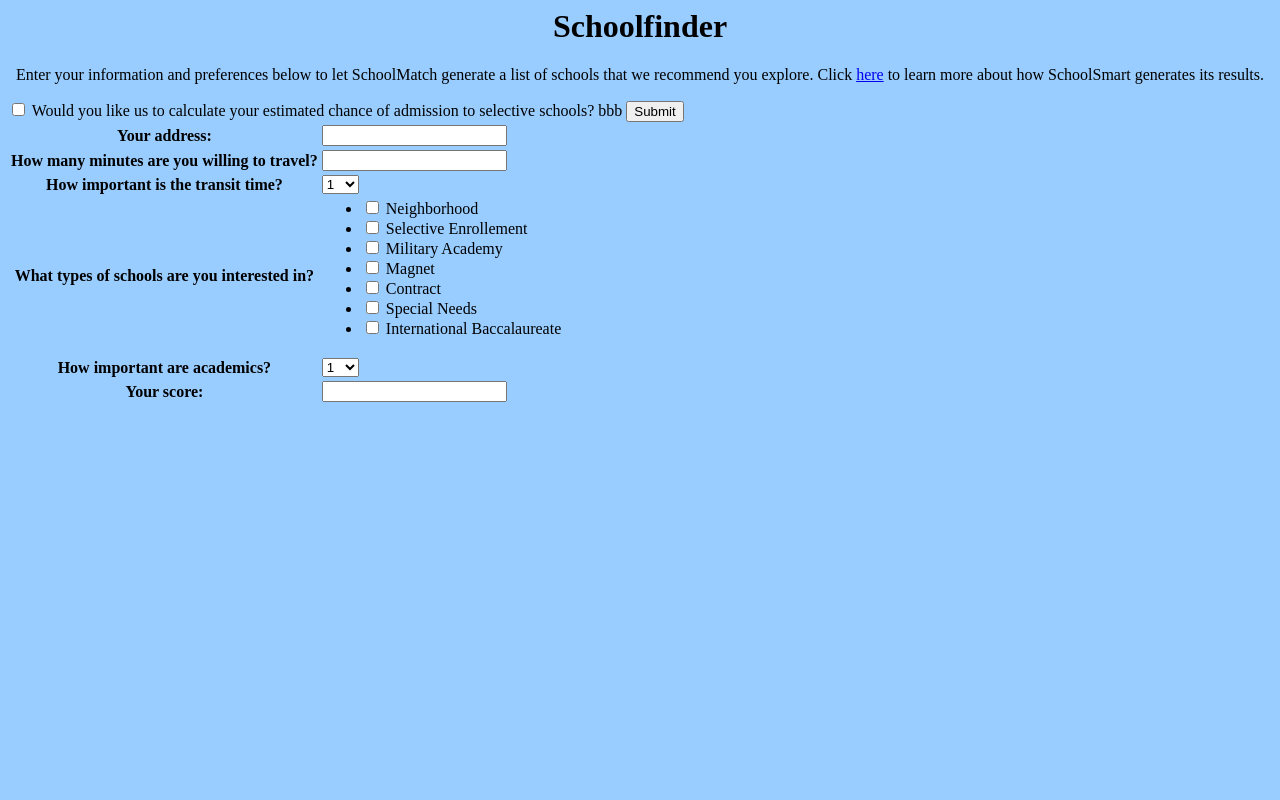
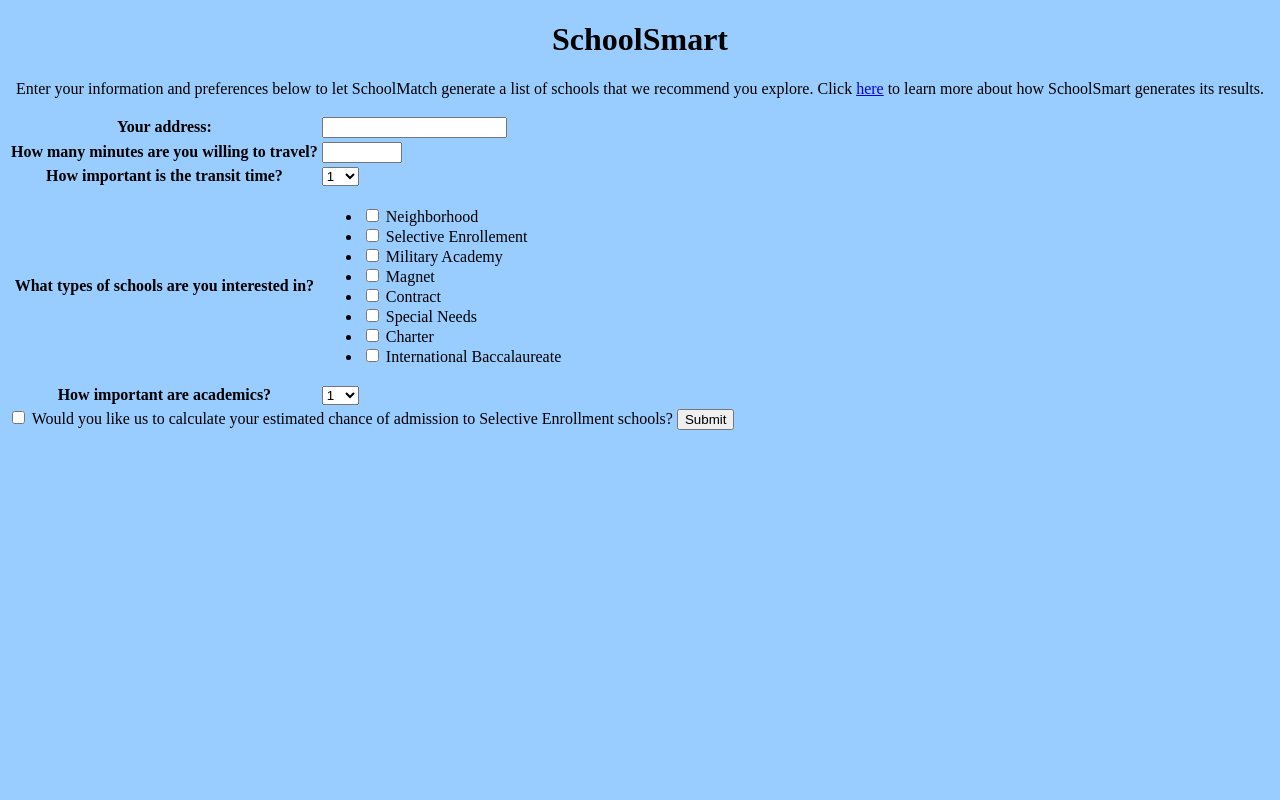
Before and after one commit to smahaffie/Chicago_HS_Finder, a Django app: template schoolfinder/matcher/templates/matcher/start.html in a window 1280 px wide. Run offline with Django 3.2, Linux system fonts and the light colour scheme; the template is opened without the code that fills it: values that come from a table or form of the project are taken from there, others are empty; tables that the repository leaves empty hold one stand-in row (values such as "Sample post"); some libraries are stand-ins or nearby versions.

Commit message:
sql query fixed

```diff
--- a/Functions/get_tier_number.py
+++ b/Functions/get_tier_number.py
@@ -12,5 +12,6 @@
     search_button.click()
 
     tier_number_text = driver.find_element_by_id('tierNumber').text
+    driver.close()
 
     return tier_number_text.split()[-1]
--- a/schoolfinder/matcher/templates/matcher/results.html
+++ b/schoolfinder/matcher/templates/matcher/results.html
@@ -20,7 +20,7 @@
 
   </tr>
     {% for name in names %}
-    <tr> <td> {{ name.1 }} </td> <td> {{ name.2 }} </td> <td> {{ name.3 }} </td><td> {{ name.4}} </td><td> {{ placeholder}} </td></tr>
+    <tr> <td> {{ name.0 }} </td> <td> {{ name.2 }} </td> <td> {{ name.3 }} </td><td> {{ name.4}} </td><td> {{ name.5 }} </td></tr>
     {% endfor %}
     </table>
 
--- a/schoolfinder/matcher/templates/matcher/start.html
+++ b/schoolfinder/matcher/templates/matcher/start.html
@@ -1,37 +1,46 @@
+<!DOCTYPE html>
 <html>
     <head>
         <title>SchoolSmart</title>
+        <style>
+            .center {
+                text-align: center;
+            }
 
+            .nodisplay {
+                display: none;
+            }
+        </style>
         <script src="https://code.jquery.com/jquery-1.11.3.js"></script>
-
     </head>
     <body BGCOLOR=#99ccff>
-    <h1><center>Schoolfinder</center></h1>
+        <h1 class="center">SchoolSmart</h1>
 
-    <p><center>Enter your information and preferences below to let SchoolMatch generate a list of schools that we recommend you explore. Click <a href="{% url 'about' %}">here</a> to learn more about how SchoolSmart generates its results.</center></p>
+        <p class="center">Enter your information and preferences below to let SchoolMatch generate a list of schools that we recommend you explore. Click <a href="{% url 'about' %}">here</a> to learn more about how SchoolSmart generates its results.</p>
+
+        <form action="/form/" method="post">
             <table>
-    <form action="/form/" method="post">
                 {% csrf_token %}
                 {{ form }}
+            </table>
+            <label><input type="checkbox" id="some_name" /> Would you like us to calculate your estimated chance of admission to Selective Enrollment schools?</label>
 
-        <label><input type="checkbox" id="some_name" /> Would you like us to calculate your estimated chance of admission to selective schools?</label>
-
-        <div id="extra_form" style="display: none">
-            aaa
-            This is where the extra form should show up.
+            <div id="extra_form" class="nodisplay">
+                <table>
                 {{ extra_form }}
-            bbb
+                </table>
             </div>
             <input type="submit" value="Submit" />
     	</form>
-	</table>
+
         <script>
-    $( "#some_name" ).click(function() {
+            $("#some_name").click(function() {
                 if ($("#some_name").is(':checked')) {
                     $('#extra_form').show();
                 } else {
                     $('#extra_form').hide();
              }
+
             });
         </script>
     </body>
--- a/schoolfinder/matcher/views.py
+++ b/schoolfinder/matcher/views.py
@@ -12,24 +12,27 @@
 def about(request):
     return render(request, 'matcher/about.html')
 
-
 class FinderForm2(forms.Form):
-    your_score = forms.CharField(label = 'Your score', max_length = 100)
+    reading_score = forms.IntegerField(label = 'NWEA Reading Percentile', min_value = 0, max_value = 99)
+    math_score = forms.IntegerField(label = 'NWEA Math Percentile', min_value = 0, max_value = 99)
+    reading_grade = forms.ChoiceField(label = '7th Grade Reading Grade', choices = [('A', 'A'), ('B', 'B'), ('C', 'C'), ('D', 'D'), ('F', 'F')])
+    science_grade = forms.ChoiceField(label = '7th Grade Science Grade', choices = [('A', 'A'), ('B', 'B'), ('C', 'C'), ('D', 'D'), ('F', 'F')])
+    math_grade = forms.ChoiceField(label = '7th Grade Math Grade', choices = [('A', 'A'), ('B', 'B'), ('C', 'C'), ('D', 'D'), ('F', 'F')])
+    social_science_grade = forms.ChoiceField(label = '7th Grade Social Science Grade', choices =[('A', 'A'), ('B', 'B'), ('C', 'C'), ('D', 'D'), ('F', 'F')])
 
 class FinderForm(forms.Form):
     your_address = forms.CharField(label='Your address', max_length = 100)
-    distance = forms.CharField(label="How many minutes are you willing to travel?", max_length = 10, required=False)
+    distance = forms.IntegerField(label="How many minutes are you willing to travel?", max_value = 10000, required = False, min_value = 1)
     d_priority = forms.ChoiceField(label = "How important is the transit time?",  choices = [(1,1),(2,2), (3,3), (4,4),(5,5),(6,6),(7,7),(8,8),(9,9),(10,10)])
     schooltype = forms.MultipleChoiceField(label = "What types of schools are you interested in?",
         required = False, widget=forms.CheckboxSelectMultiple(), choices =
         [('Neighborhood',"Neighborhood"),('Selective Enrollment',"Selective Enrollement"), ('Military Academy',"Military Academy"),
-        ('Magnet',"Magnet"),('Contract',"Contract"),('Special Needs',"Special Needs"),("International Baccalaureate", "International Baccalaureate")])
+        ('Magnet',"Magnet"),('Contract',"Contract"),('Special Needs',"Special Needs"),('Charter', 'Charter'),("International Baccalaureate", "International Baccalaureate")])
 
     a_priority = forms.ChoiceField(label = "How important are academics?",  choices = [(1,1),(2,2), (3,3), (4,4),(5,5),(6,6),(7,7),(8,8),(9,9),(10,10)])
 
 
 def build_query(neighborhood_schools, cleaned_data):
-
 
     neighborhood = False
     schooltypes = cleaned_data['schooltype']
@@ -39,10 +42,10 @@
 
 
 
-    # If user checks no boxes, we will show them all school types. If they
+    # If user checks no boxes, we will show them all school types.
     if schooltypes == []:
         neighborhood = True
-        other_schooltypes = "('Selective Enrollment','Military Academy','Magnet','Contract','Special Needs')"
+        other_schooltypes = "('Selective Enrollment','Military Academy','Magnet','Contract','Special Needs','Charter')"
 
     elif len(schooltypes) == 1:
         other_schooltypes = "( '" + schooltypes[0] + "')"
@@ -52,7 +55,7 @@
 
     if cleaned_data["distance"] != '':
         minutes = int(cleaned_data["distance"]) * 60
-        time_between = "AND time_between('{}', addrs.address) < {}".format(str(cleaned_data['your_address']),str(minutes))
+        time_between = " AND time_between('{}', addrs.address) < {}".format(str(cleaned_data['your_address']),str(minutes))
     else: #no max transit time specified
         time_between = " "
 
@@ -63,10 +66,11 @@
         neighborhood_q_string = ' OR (school_type = "Neighborhood" AND school_id IN (SELECT main.school_id ' + \
             'FROM main JOIN addrs on addrs.school_id = main.school_id WHERE main.school_id in ' + str(neighborhood_schools) + ")) "
 
-    query = "SELECT main.school_id, main.name, main.school_type, act.composite_score_mean, fot.fot, main.rating FROM main JOIN fot JOIN act JOIN cep JOIN addrs " + \
-                "ON main.school_id = fot.school_id AND main.school_id = act.school_id AND main.school_id = cep.school_id AND addrs.school_id = main.school_id" + \
-                " WHERE act.category_type = 'Overall' AND act.year = '2015' AND main.school_id in (SELECT school_id FROM main WHERE " + \
-                ' (school_type IN ' + other_schooltypes + neighborhood_q_string + time_between + "));"
+    # Remember to only calculate time between once, though!
+    query = "SELECT time_between('{}', addrs.address) / 60, ".format(cleaned_data['your_address']) + "main.school_id, main.name, main.school_type, act.composite_score_mean, main.rating FROM main JOIN act JOIN cep JOIN addrs " + \
+                "ON main.school_id = act.school_id AND main.school_id = cep.school_id AND addrs.school_id = main.school_id" + \
+                " WHERE act.category_type = 'Overall' AND act.year = '2015' AND (main.school_id in (SELECT school_id FROM main WHERE " + \
+                ' (school_type IN ' + other_schooltypes + ")" + neighborhood_q_string + ")" + time_between + ");"
 
     return query
 
@@ -79,7 +83,17 @@
             # form.save()
             print(form.cleaned_data)
 
-            neighborhood_schools = get_neighborhood_schools(form.cleaned_data['your_address'])
+            address = form.cleaned_data['your_address']
+
+            # if the user is interested in neighborhood schools, get a list of
+            # the neighborhood schools from the CPS schoolfinder tool.
+            neighborhood_schools = []
+            if 'Neighborhood' in form.cleaned_data['schooltype'] or form.cleaned_data['schooltype'] == []:
+                neighborhood_schools = get_neighborhood_schools(address)
+
+            if extra_form.is_valid():
+                tier = int(get_tier_number(address))
+                print("TIER NUMBER: {}".format(tier))
 
             # how to use this???
 
@@ -110,8 +124,11 @@
         form = FinderForm()
         extra_form = FinderForm2()
 
-    c = {'form': form}
+    c = {'form': form, 'extra_form': extra_form}
     return render(request, 'matcher/start.html', c)
+
+
+
 
 
 
@@ -172,6 +189,26 @@
 def get_duration(home, school):
     print("Got duration")
     return get_travel_info_transit(str(home),str(school))[0]
+
+
+
+def get_tier_number(address):
+    driver = webdriver.Firefox()
+    driver.get("http://cpstiers.opencityapps.org/")
+
+    search_bar = driver.find_element_by_tag_name("Input")
+    search_bar.send_keys(address)
+
+    search_button = driver.find_element_by_id("btnSearch")
+    search_button.click()
+
+    tier_number_text = driver.find_element_by_id('tierNumber').text
+    driver.close()
+
+    return tier_number_text.split()[-1]
+
+
+
 
 def get_neighborhood_schools(address):
     '''
```
Also changed, not shown: schoolfinder/matcher/get_neighborhood_schools.py (+10 -2 lines). Lines whose indentation alone changed are shown as unchanged.
